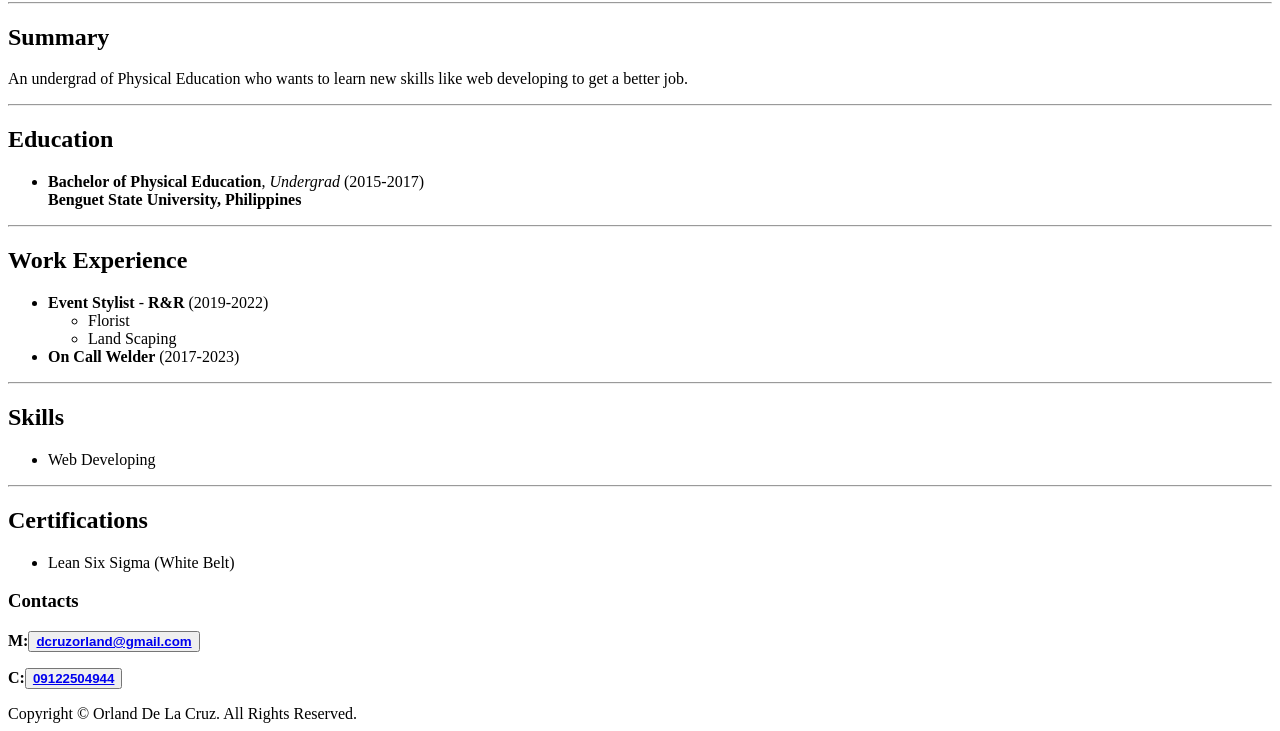
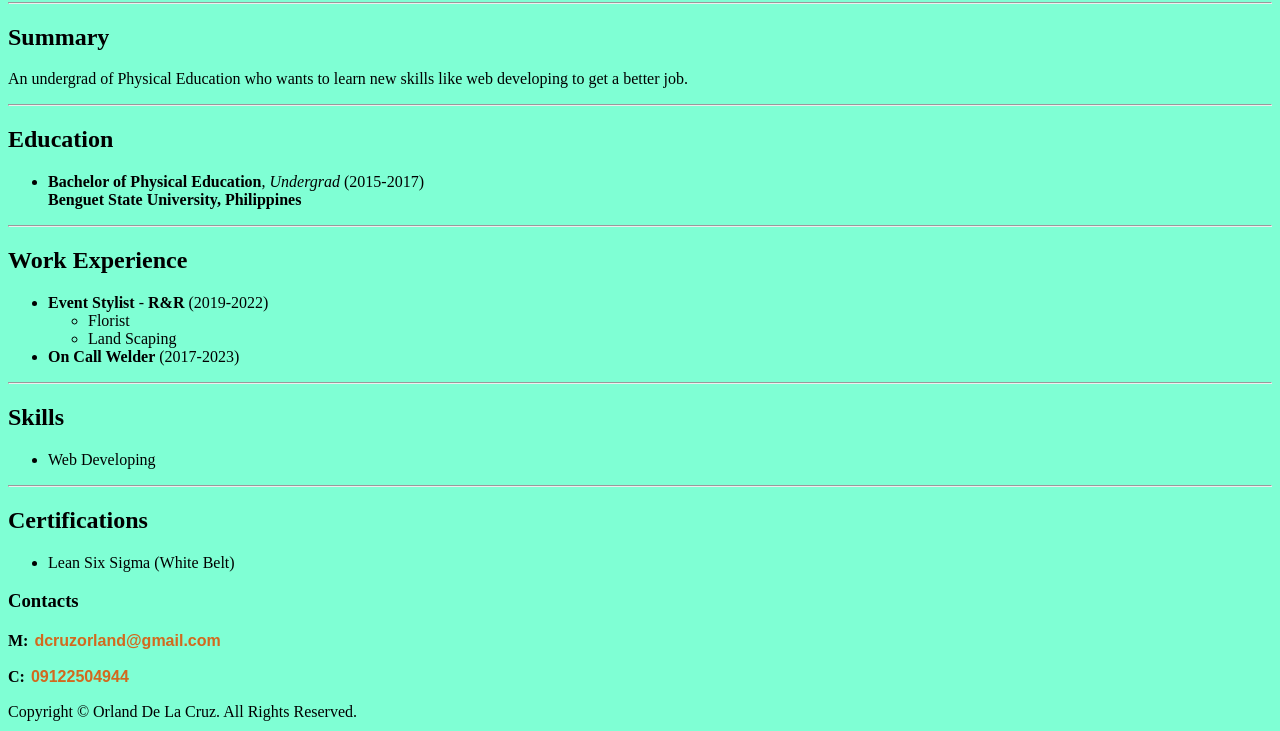
Before and after one commit to madden0999/html.portfolio, a plain HTML site: page index.html in a window 1280 px wide. Shown: the part 352-1083 px from the top of the page. Drawn offline with Linux system fonts and the light colour scheme.

Commit message:
quick update
styles

```diff
--- a/index.html
+++ b/index.html
@@ -4,8 +4,10 @@
     <meta charset="UTF-8" />
     <meta name="viewport" content="width=device-width, initial-scale=1.0" />
     <title>My Resume</title>
+    <link rel="stylesheet" href="style/style.css">
   </head>
   <body>
+    <div class="main">
       <img src="./assets/orlando.png" width="330" alt="" />
       <h1>De La Cruz, Orland Blas</h1>
       <hr />
@@ -61,5 +63,6 @@
        </button>
      </p>
      <footer>Copyright © Orland De La Cruz. All Rights Reserved.</footer>
+    </div>
 </body>
 </html>
--- /dev/null
+++ b/style/style.css
@@ -0,0 +1,16 @@
+body {
+    background-color: aquamarine;
+}
+button > a {
+    text-decoration: none;
+    border-radius: 5px;
+    color: chocolate;
+    font-size: 1rem;
+
+}
+button {
+    background-color: aquamarine;
+    border-style: none;
+
+
+}
```
Lines whose indentation alone changed are shown as unchanged.
